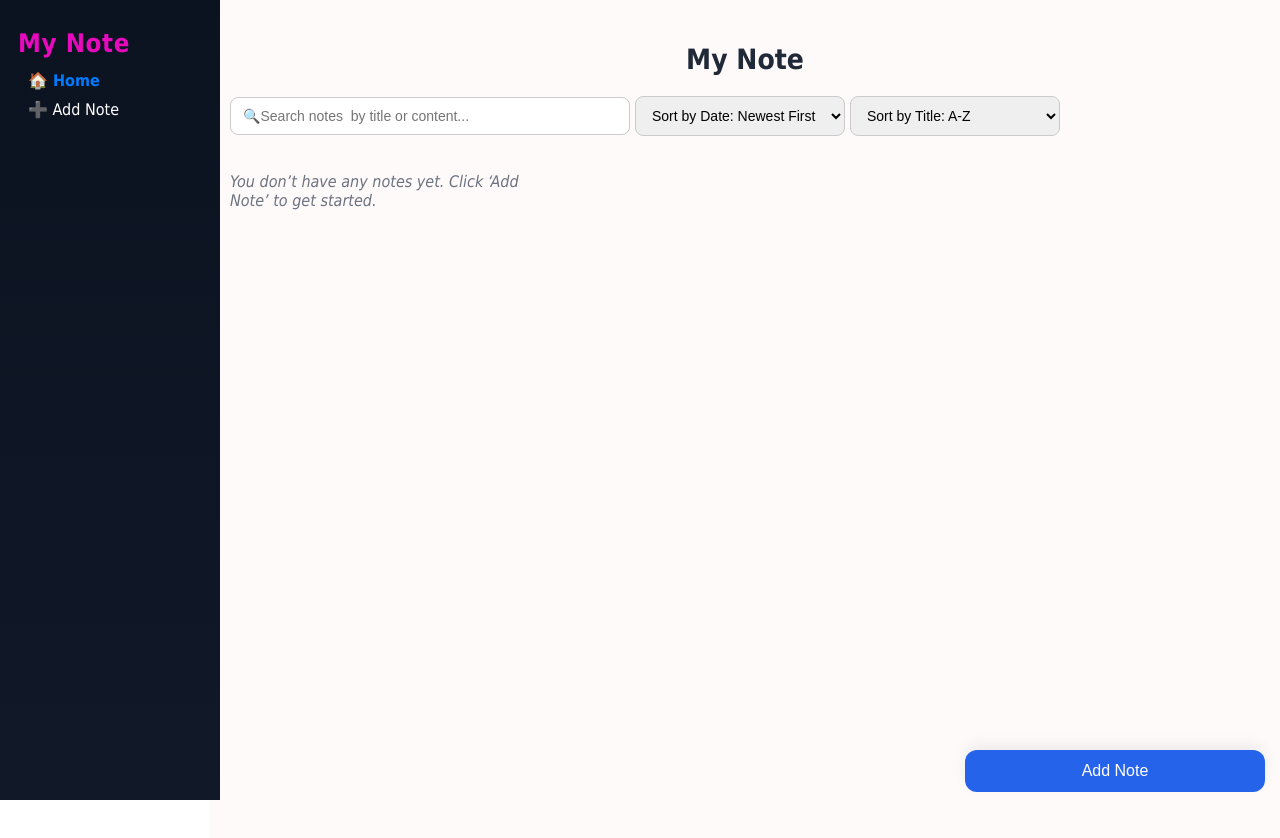
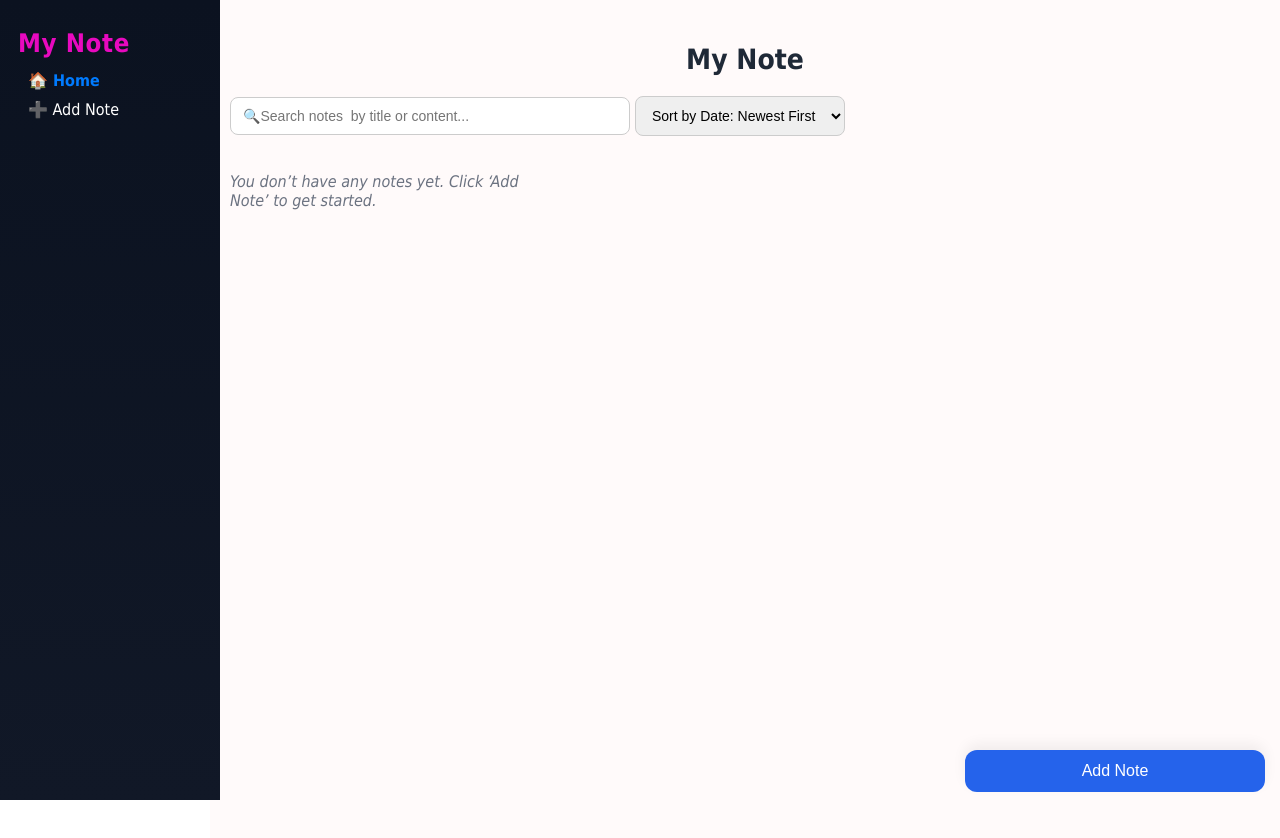
Before and after one commit to Teshome-Worku/note-taking-app, a React (Vite) app: page / in a window 1280 px wide. Built offline with nearby package versions, Linux system fonts and the light colour scheme.

Commit message:
removed lines related to sorting notes alphabetically by title, including state variables and sorting logic.

```diff
--- a/src/App.css
+++ b/src/App.css
@@ -137,7 +137,7 @@
     }
 
     .edit:hover {
-        background-color: #002871e4;
+        background-color: #1d4ed8;
     }
 
     .delete {
@@ -151,7 +151,7 @@
     }
 
     .delete:hover {
-        background-color: #991b1b;
+        background-color: #c62121;
     }
 
     .search-bar {
@@ -204,9 +204,10 @@
     }
 
     .note-card:hover {
-        transform: translateY(-3px);
+        transform: translateY(-2px);
         box-shadow: 0 8px 18px rgba(0, 0, 0, 0.12);
-        border-bottom: 1px solid #28a745;
+        border-left: 1px solid #28a745;
+        border-right: 1px solid #28a745;
     }
     /* Note Title */
 
--- a/src/pages/Home.jsx
+++ b/src/pages/Home.jsx
@@ -9,7 +9,6 @@ const Home = () => {
   const [selectedId, setSelectedId] = useState(null);
   const [searchText, setSearchText] = useState("");
   const [sortType,setSortType]=useState({key:"date",order:"desc"});
-  const [sortByAlpha,setSortByAlpha]=useState({key:"title",order:"A-Z"});
 
   useEffect(() => {
     const storedNotes = localStorage.getItem("notes");
@@ -32,18 +31,7 @@ const Home = () => {
     }
     return 0;
   });
-  const sortedNotesAlpha=[...sortedNotes].sort((a,b)=>{
-    if(sortByAlpha.key==="title"){
-      const titleA=a.title.toLowerCase();
-      const titleB=b.title.toLowerCase();
-      if(sortByAlpha.order==="A-Z"){
-        return titleA.localeCompare(titleB);
-      } else {
-        return titleB.localeCompare(titleA);
-      }
-    }
-    return 0;
-  });
+
 
   const nav = () => {
     navigate("/add");
@@ -83,17 +71,7 @@ const Home = () => {
         <option value="date-desc">Sort by Date: Newest First</option>
         <option value="date-asc">Sort by Date: Oldest First</option>
       </select>
-      <select
-        className="sort-select"
-        value={`${sortByAlpha.key}-${sortByAlpha.order}`}
-        onChange={(e)=>{
-          const [key,order]=e.target.value.split("-");
-          setSortByAlpha({key,order});
-        }}
-      >
-        <option value="title-A-Z">Sort by Title: A-Z</option>
-        <option value="title-Z-A">Sort by Title: Z-A</option>
-      </select>
+
 
       <div className="card">
         {notes.length === 0 ? (
```
